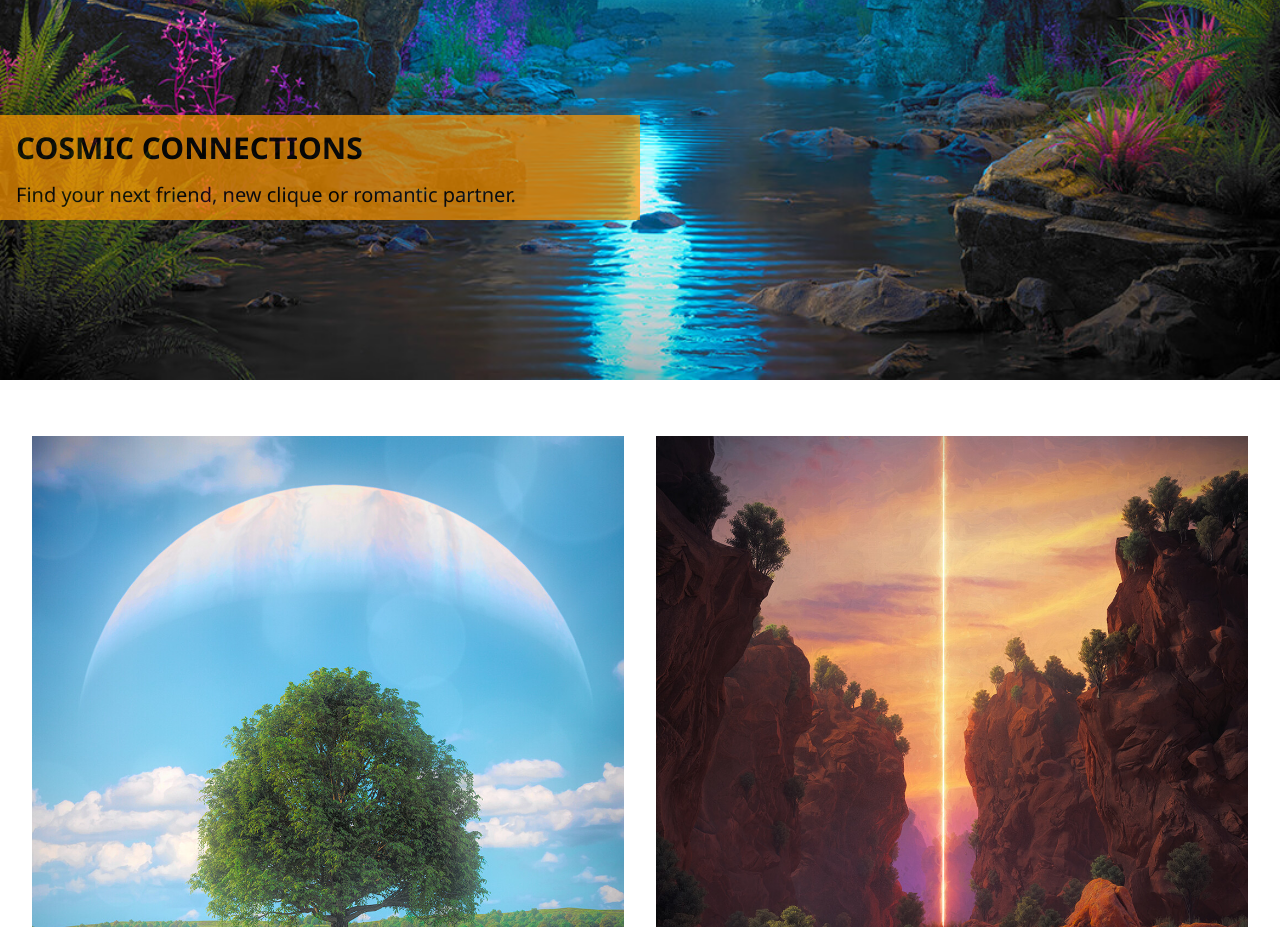
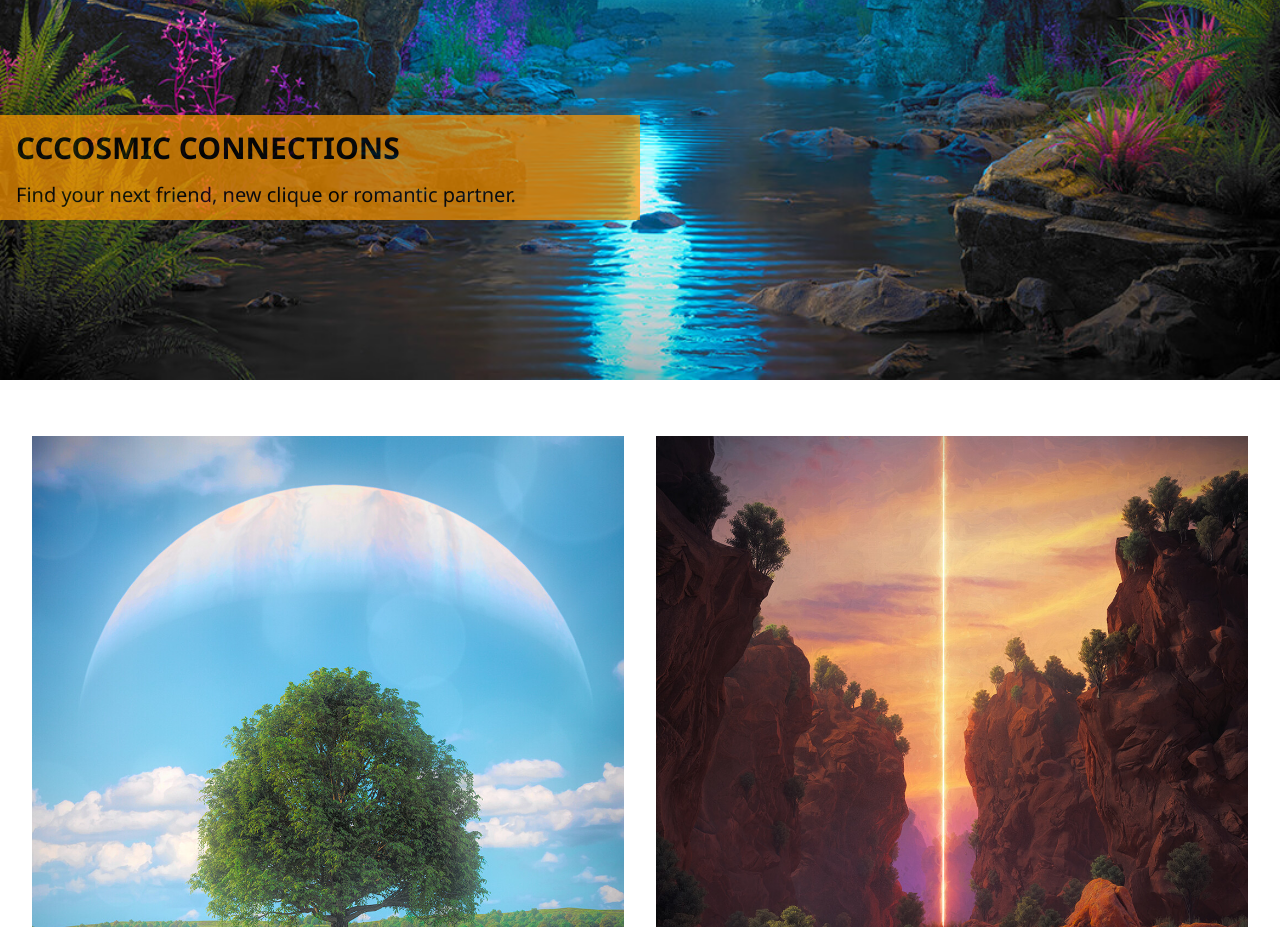
Before and after one commit to mariacaritina/cosmic--connections, a plain HTML site: page index.html in a window 1280 px wide. Shown: the part 1220-2147 px from the top of the page. Drawn offline with nearby package versions, Linux system fonts and the light colour scheme.

Commit message:
edited text

```diff
--- a/index.html
+++ b/index.html
@@ -12,7 +12,7 @@
   <img src="images/blue.jpg" style="width:100%">
   <div class="w3-display-bottomleft w3-container w3-orange w3-hover-red w3-hide-small"
    style="bottom:10%;opacity:0.7;width:50%">
-  <h2><b>COSMIC CONNECTIONS</b></h2>
+  <h2><b>CCCOSMIC CONNECTIONS</b></h2>
   <h4>Find your next friend, new clique or romantic partner.</h4>
 </div>
 </div>
```
